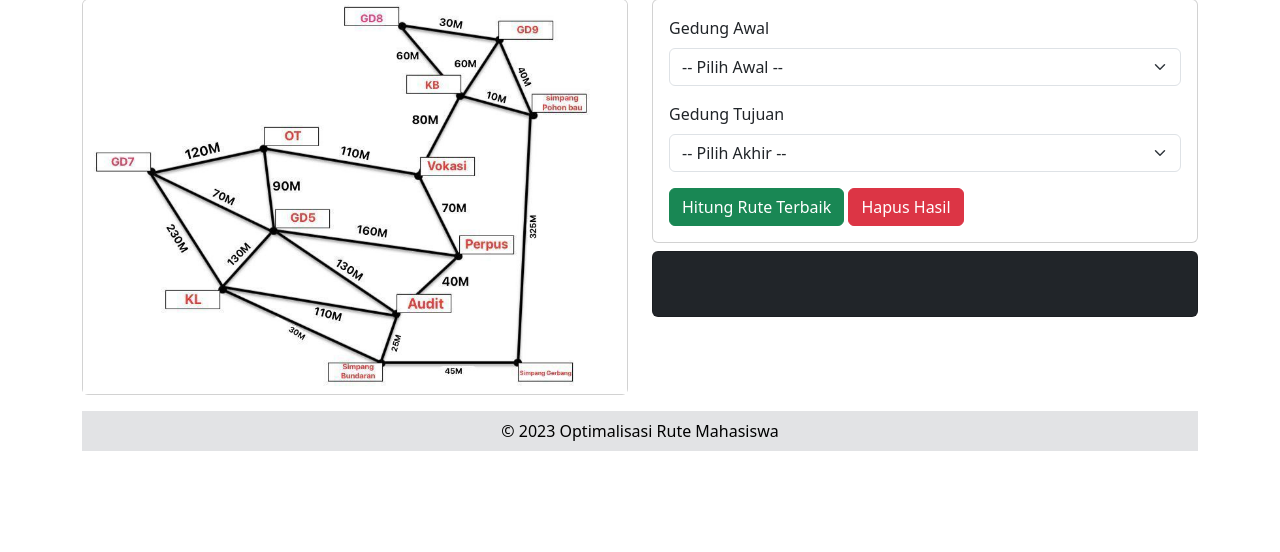
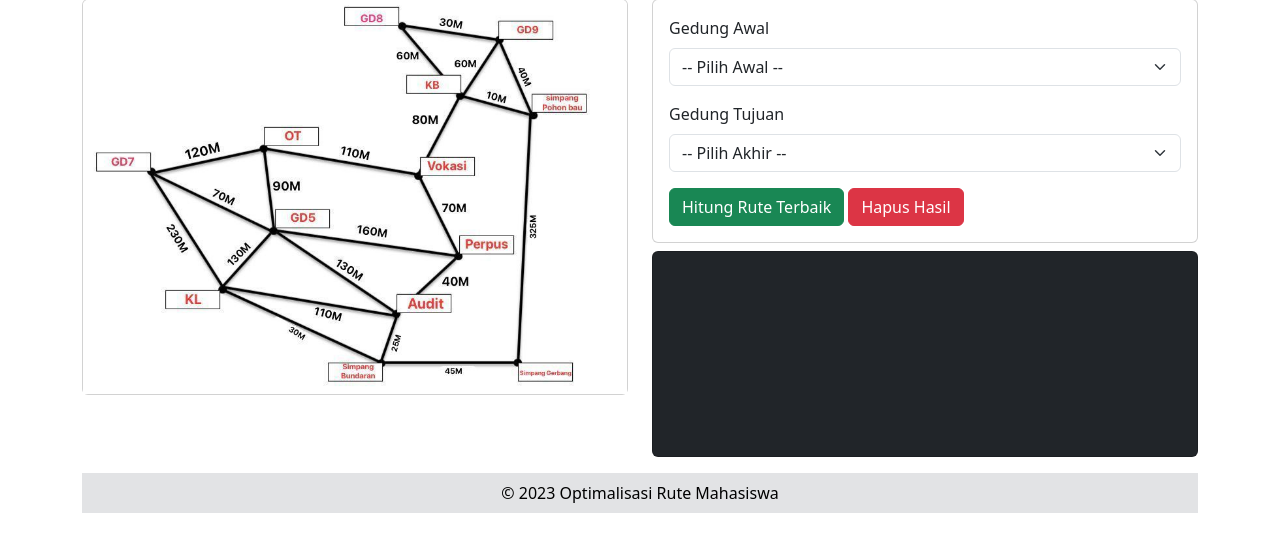
Before and after one commit to srgjo27/dynamic_programing_optimalisasi_rute, a Flask app: page / in a window 1280 px wide. Shown: the part 83-635 px from the top of the page. Run offline with Flask 3, Linux system fonts and the light colour scheme; some libraries are stand-ins or nearby versions.

Commit message:
final progress

```diff
--- a/templates/index.html
+++ b/templates/index.html
@@ -56,7 +56,7 @@
                         </div>
                     </div>
 
-                    <div class="card mt-2 bg-dark text-white">
+                    <div class="card mt-2 bg-dark text-white" style="height: 155pt;">
                         <div class="card-body">
                             <p id="result" class="p-sm-2"></p>
                         </div>
```
